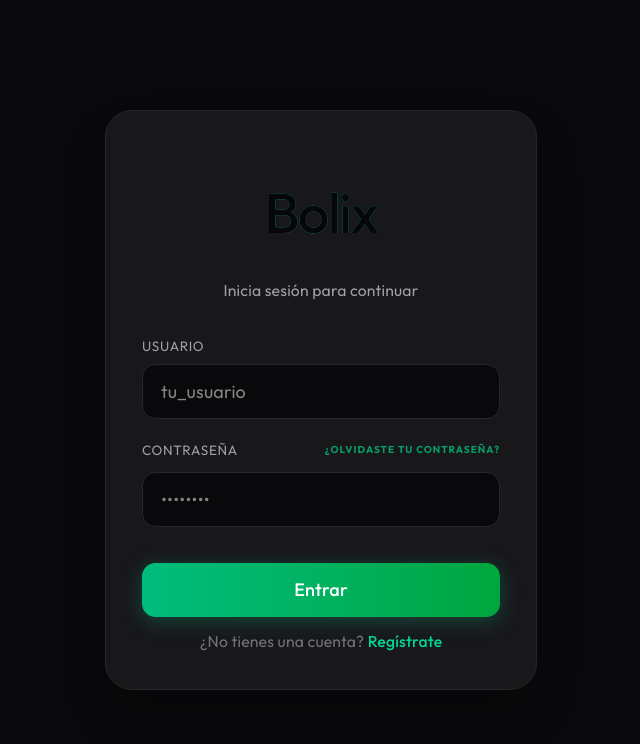
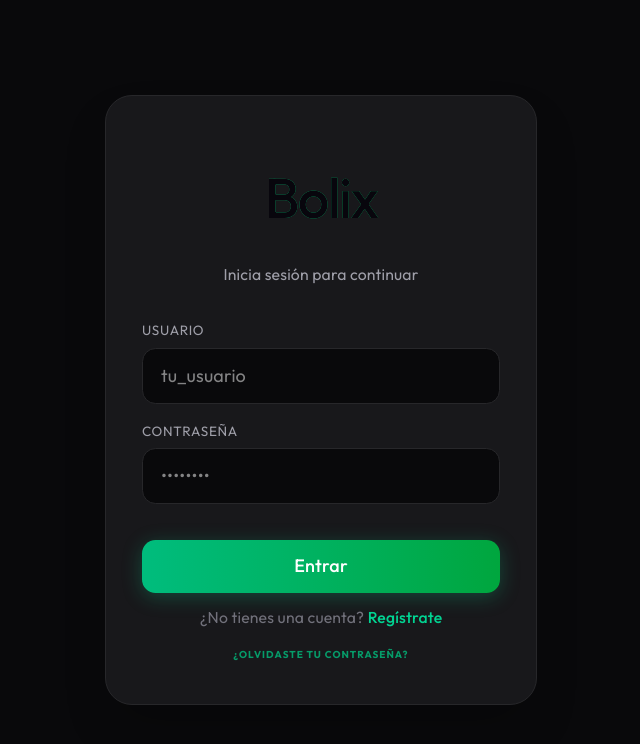
Before and after one commit to CarlosSalazar34/Bolix, a React (Vite) app in the folder frontend/: page / in a window 1280 px wide. Shown: the top 744 px of the page, without its empty margins (319-959 px from the left). Built offline with nearby package versions, Linux system fonts and the light colour scheme; no server answers.

Commit message:
fix the forget password

```diff
--- a/frontend/src/pages/LoginPage.tsx
+++ b/frontend/src/pages/LoginPage.tsx
@@ -138,13 +138,7 @@ export default function LoginPage({ onNavigateToRegister }: { onNavigateToRegist
               <label className="block text-zinc-400 text-xs uppercase tracking-wider" htmlFor="password">
                 Contraseña
               </label>
-              <button
-                type="button"
-                onClick={() => setView('forgot')}
-                className="text-emerald-500/80 hover:text-emerald-400 text-[10px] uppercase tracking-widest font-bold transition-colors"
-              >
-                ¿Olvidaste tu contraseña?
-              </button>
+
             </div>
             <input
               id="password"
@@ -172,6 +166,13 @@ export default function LoginPage({ onNavigateToRegister }: { onNavigateToRegist
             Regístrate
           </button>
         </p>
+        <button
+          type="button"
+          onClick={() => setView('forgot')}
+          className="text-emerald-500/80 hover:text-emerald-400 text-[10px] w-full uppercase tracking-widest flex justify-center items-center mt-3 font-bold transition-colors"
+        >
+          ¿Olvidaste tu contraseña?
+        </button>
       </div>
     </div>
   )
```
